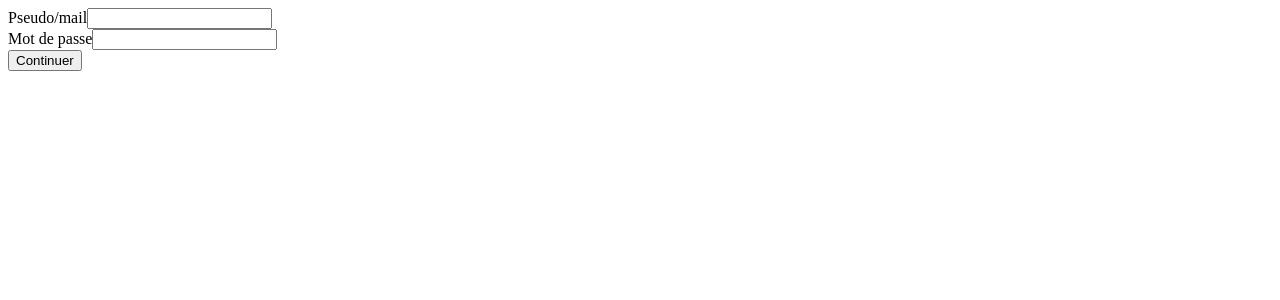
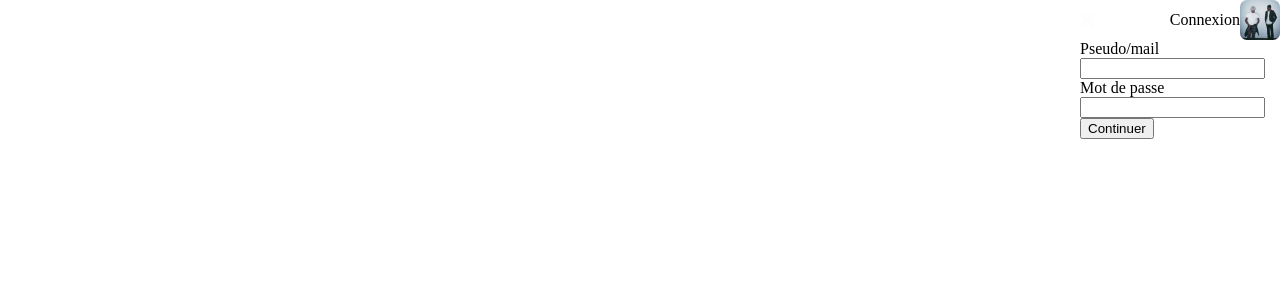
Before and after one commit to QuentinDroucheau/SAE-PHP, a PHP site: page /login in a window 1280 px wide. Shown: the top 300 px of the page. Run offline with PHP 8.4, Linux system fonts and the light colour scheme; some libraries are stand-ins or nearby versions.

Commit message:
avancement login

```diff
--- a/classes/controller/ControllerLogin.php
+++ b/classes/controller/ControllerLogin.php
@@ -29,7 +29,11 @@ class ControllerLogin extends Controller{
     }
 
     public function ajaxGetLoginForm(){
-        echo json_encode($this->getForm()->render());
+        echo json_encode(
+            $this->get("element/login", [
+                "form" => $this->getForm()
+            ])
+        );
         die();
     }
 
--- a/styles/base.css
+++ b/styles/base.css
@@ -24,7 +24,7 @@
     height: 100%;
 }
 
-#login-form{
+/* #login-form{
     position: absolute;
     z-index: 2;
     height: 200px;
@@ -32,4 +32,4 @@
     background-color: var(--couleur1);
     right: 0;
     top: 0;
-}
+} */
--- /dev/null
+++ b/styles/login.css
@@ -0,0 +1,42 @@
+.login{
+    background-color: var(--couleur1);
+    position: absolute;
+    right: 0;
+    top: 0;
+    width: 200px;
+}
+
+.login .top{
+    height: 20%;
+    display: flex;
+    flex-direction: row;
+    justify-content: space-between;
+}
+
+.login .bottom{
+    height: 80%;
+}
+
+.close{
+    align-items: center;
+    display: flex;
+}
+
+.profil{
+    display: flex;
+    align-items: center;
+}
+
+.info a{
+    text-decoration: none;
+    color: white;
+    font-size: 1.25rem;
+    margin: 0 10%;
+}
+
+.profil-icon{
+    height: 40px;
+    width: 40px;
+    border-radius: 7px;
+    background-color: var(--couleur3);
+}
--- a/view/element/login.php
+++ b/view/element/login.php
@@ -1,6 +1,29 @@
 <script src="https://ajax.googleapis.com/ajax/libs/jquery/3.3.1/jquery.min.js"></script>
 <script src="js/login.js" defer></script>
+<link rel="stylesheet" href="styles/login.css">
+<section class="login">
+    <section class="top">
+        <div class="close">
+            <img src="img/close.svg" alt="">
+        </div>
+        <div class="profil">
+            <?php
 
-<?php
+            use utils\Utils;
 
-echo $form;
+            if(Utils::isConnected()){
+                echo "<a>".Utils::getConnexion()->getPseudoU()."</a>";
+            }else{
+                echo "<a>Connexion</a>";
+            }
+
+            ?>
+            <img class="profil-icon" src="img/profil.png" alt="">
+        </div>
+    </section>
+    <section class="bottom">
+        <?php
+            echo $form;
+        ?>
+    </section>
+</section>
```
Also changed, not shown: styles/header.css (+22 -15 lines), view/element/header.php (+8 -9 lines), img/close.svg (added).
